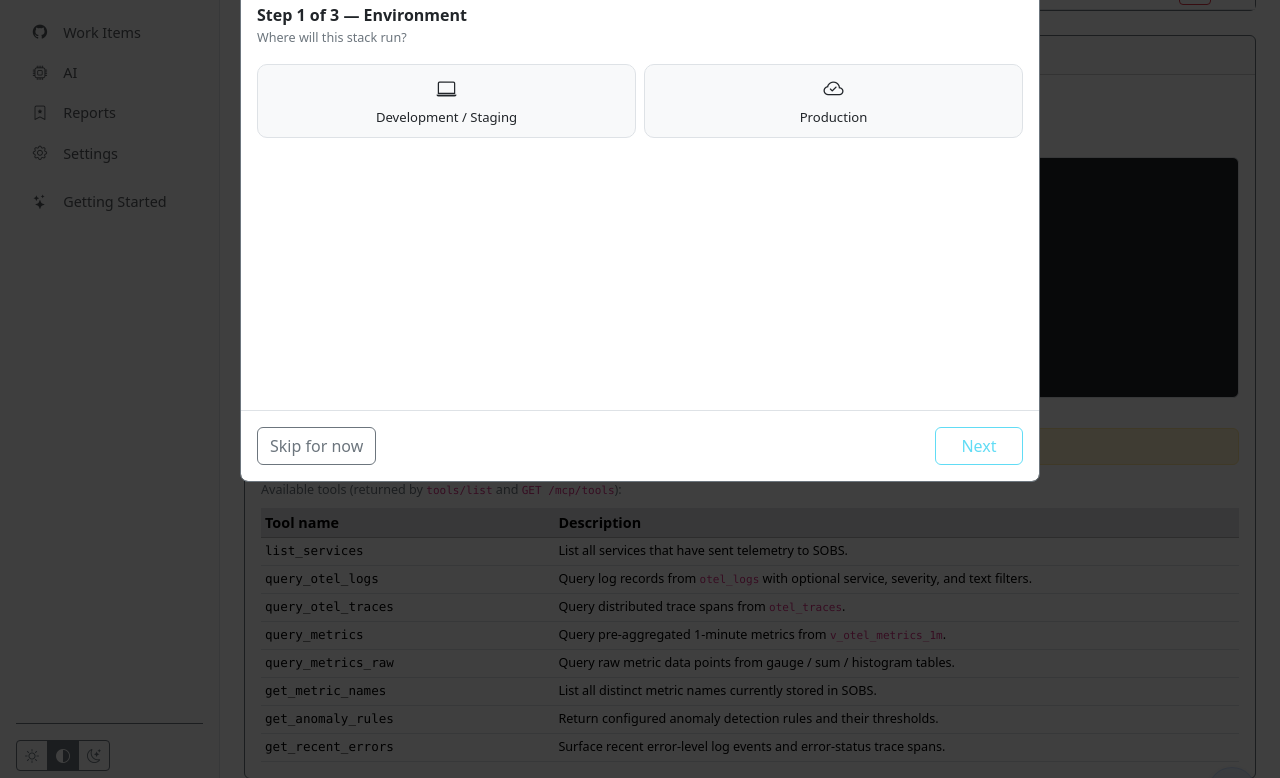
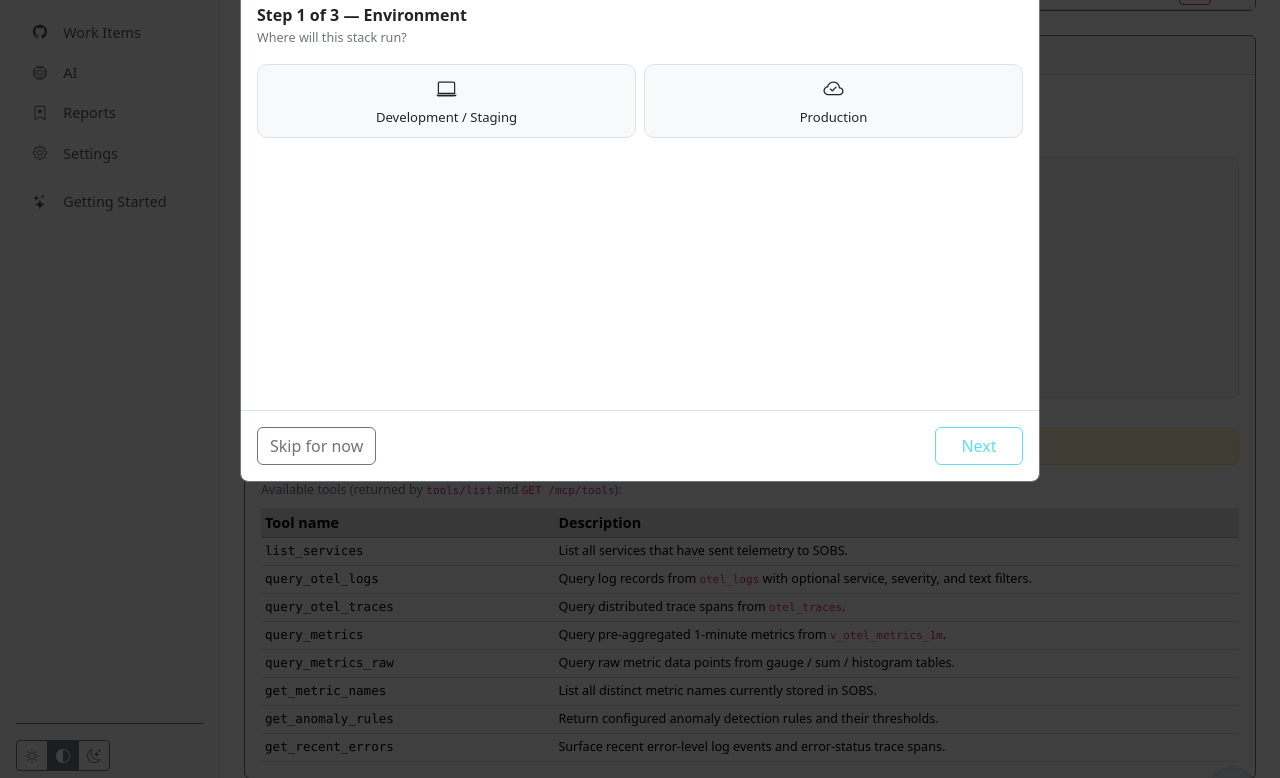
Before and after one commit to tstechly/sobs, a Flask app: template templates/settings_mcp.html in a window 1280 px wide. Shown: the part 423-1201 px from the top of the page. Run offline with Flask 3, Linux system fonts and the light colour scheme; the template is opened without the code that fills it: most values are stand-ins (such as "Sample title", 1, 10 or a date in 2020); data that the repository does not hold is empty; parts of the project's set-up code (start-up, migrations or seed data) failed here and were passed over; some libraries are stand-ins or nearby versions.

Commit message:
Fix MCP settings panel contrast in light and dark modes

```diff
--- a/templates/settings_mcp.html
+++ b/templates/settings_mcp.html
@@ -58,11 +58,22 @@
 
   .mcp-new-key-display {
     position: relative;
-    background-color: var(--bs-code-color, #d63384);
-    opacity: 0.1;
+    background-color: var(--bs-success-bg-subtle);
+    border: 1px solid var(--bs-success-border-subtle);
+    color: var(--bs-emphasis-color);
     padding: 1rem;
     border-radius: 0.375rem;
     margin: 1rem 0;
+  }
+
+  .mcp-config-pre {
+    background-color: var(--bs-tertiary-bg);
+    border-color: var(--bs-border-color);
+    color: var(--bs-emphasis-color);
+  }
+
+  .mcp-config-pre code {
+    color: inherit;
   }
 
   @media (max-width: {{ mobile_breakpoint_max }}) {
@@ -184,7 +195,7 @@
           <i class="bi bi-clipboard me-1"></i><span class="mcp-btn-label">Copy Config</span>
         </button>
       </div>
-      <pre class="bg-dark border rounded p-3 small mcp-code-block" id="configCodeBlock"><code>{
+      <pre class="border rounded p-3 small mcp-code-block mcp-config-pre" id="configCodeBlock"><code>{
   "servers": {
     "sobs": {
       "type": "http",
```
